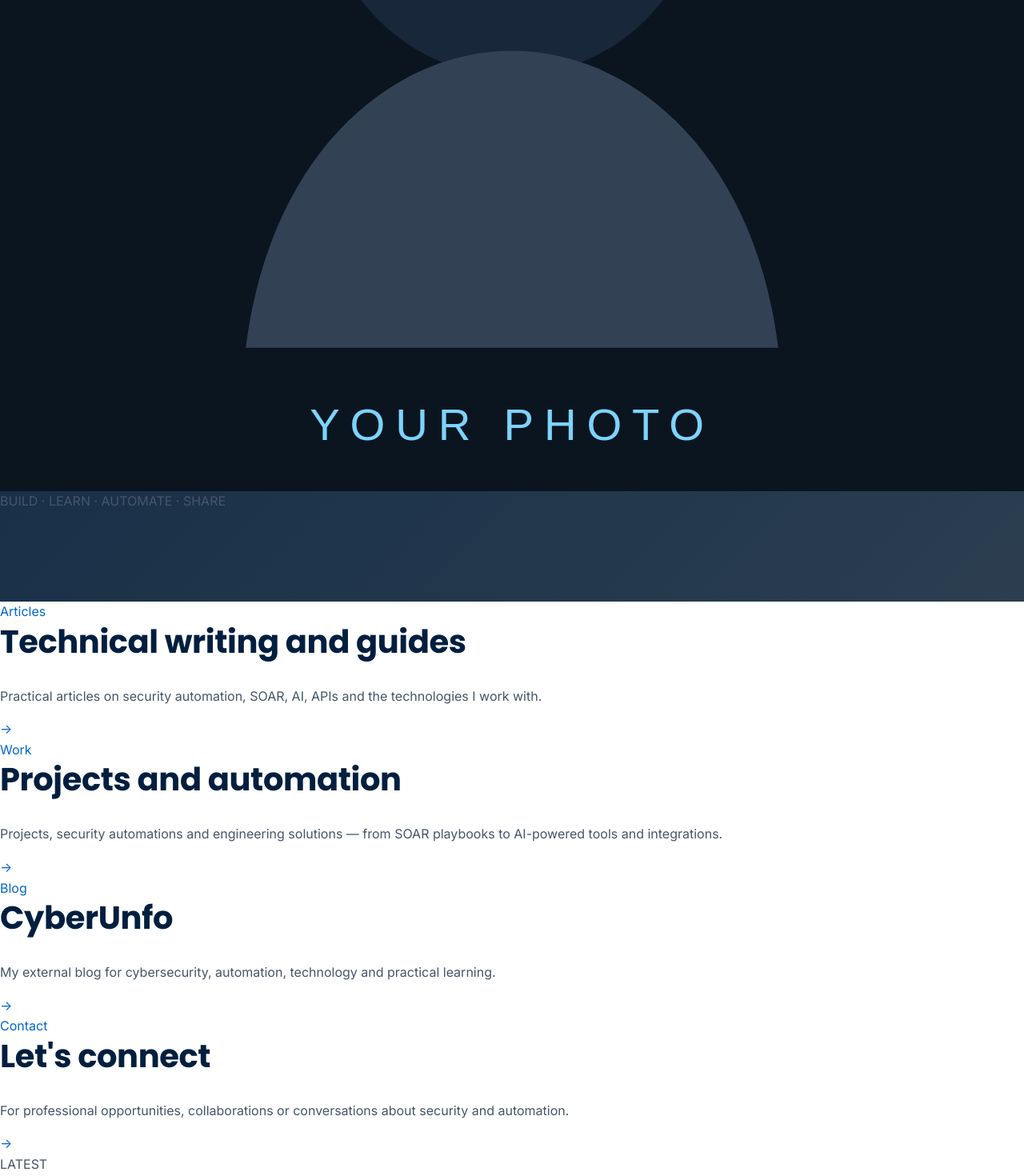
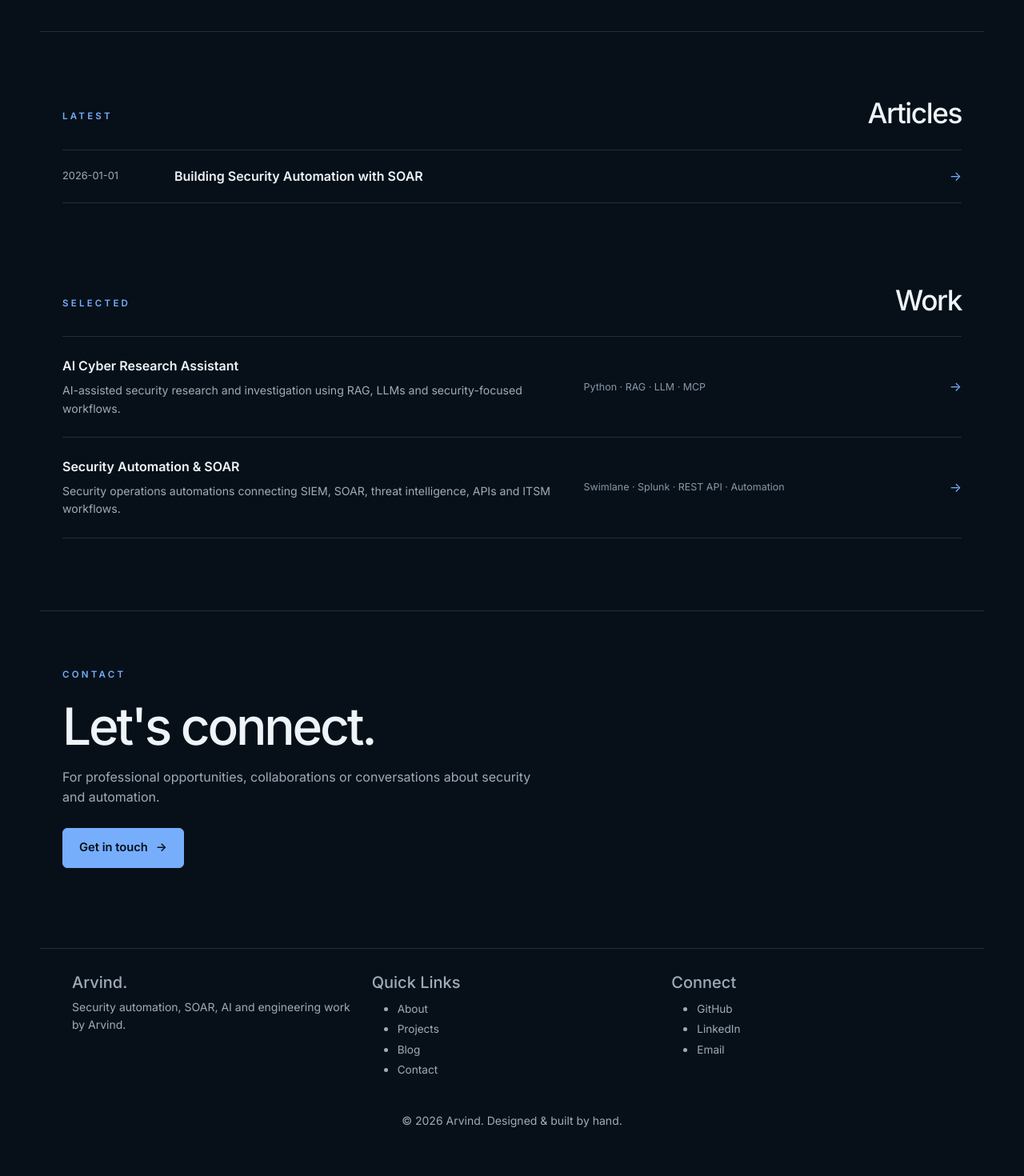
Before and after one commit to Arvind29/arvind29.github.io, a Next.js app: page / in a window 1280 px wide. Shown: the part 1140-2610 px from the top of the page at 80% size. Built offline with nearby package versions, Linux system fonts and the light colour scheme.

Commit message:
Apply clean responsive portfolio design

```diff
--- a/app/globals.css
+++ b/app/globals.css
@@ -1,384 +1,153 @@
 @import 'bootstrap/dist/css/bootstrap.min.css';
 
 :root {
-  --bs-primary: #0066cc;
-  --bs-secondary: #6c757d;
-  --bs-success: #28a745;
-  --bs-info: #17a2b8;
-  --bs-warning: #ffc107;
-  --bs-danger: #dc3545;
-  --bs-light: #f8f9fa;
-  --bs-dark: #1a1a1a;
-
-  /* Custom corporate theme */
-  --navy: #001f3f;
-  --charcoal: #2c3e50;
-  --slate: #475569;
-  --accent: #ff6b35;
-  --accent-blue: #0066cc;
-  --text-primary: #1a1a1a;
-  --text-secondary: #475569;
-  --bg-light: #f8fafc;
-  --bg-white: #ffffff;
-  --border-subtle: #e2e8f0;
+  --bg: #071019;
+  --bg-soft: #0b1621;
+  --text: #eef4f8;
+  --muted: #9eacb9;
+  --line: #20303d;
+  --blue: #76aefc;
+  --green: #62e6b1;
+  --max: 1180px;
 }
 
-* {
+* { box-sizing: border-box; }
+html { scroll-behavior: smooth; }
+body {
   margin: 0;
-  padding: 0;
-  box-sizing: border-box;
+  background: var(--bg);
+  color: var(--text);
+  font-family: Inter, -apple-system, BlinkMacSystemFont, "Segoe UI", sans-serif;
+  line-height: 1.6;
+}
+a { color: inherit; text-decoration: none; }
+a:hover { color: inherit; }
+
+.site-header {
+  position: sticky;
+  top: 0;
+  z-index: 100;
+  background: rgba(7,16,25,.92);
+  backdrop-filter: blur(12px);
+  border-bottom: 1px solid var(--line);
+}
+.site-nav {
+  max-width: var(--max);
+  margin: auto;
+  min-height: 78px;
+  padding: 0 28px;
+  display: flex;
+  align-items: center;
+  justify-content: space-between;
+}
+.brand { font-size: 1.55rem; font-weight: 700; letter-spacing: -.03em; }
+.brand small { display: block; color: var(--muted); font-size: .72rem; font-weight: 400; letter-spacing: .02em; }
+.menu { display: flex; gap: 34px; align-items: center; }
+.menu a { color: #c6d1da; font-size: .94rem; transition: color .2s ease; }
+.menu a:hover { color: var(--text); }
+.menu-button { display: none; background: none; border: 0; padding: 8px; }
+.menu-button span { display: block; width: 23px; height: 2px; background: var(--text); margin: 5px 0; }
+
+.hero {
+  max-width: var(--max);
+  margin: auto;
+  min-height: 620px;
+  padding: 100px 28px 90px;
+  display: grid;
+  grid-template-columns: 1.15fr .85fr;
+  gap: 60px;
+  align-items: center;
+}
+.eyebrow { color: var(--blue); font-size: .72rem; letter-spacing: .28em; font-weight: 600; margin: 0 0 18px; }
+.hero h1 { font-size: clamp(3rem, 6vw, 5.25rem); line-height: 1.02; letter-spacing: -.055em; margin: 0 0 22px; font-weight: 700; }
+.hero h1 span { color: var(--blue); display: block; }
+.hero-role { color: var(--text); font-size: 1.3rem; font-weight: 600; margin: 0 0 4px; }
+.hero-specialties { color: var(--green); font-size: .98rem; margin: 0 0 22px; }
+.hero-description { color: var(--muted); max-width: 680px; font-size: 1.02rem; margin: 0 0 30px; }
+.hero-actions { display: flex; flex-wrap: wrap; gap: 12px; }
+.button { display: inline-flex; align-items: center; gap: 10px; padding: 12px 20px; border-radius: 6px; font-weight: 600; font-size: .92rem; border: 1px solid var(--line); transition: transform .2s ease, border-color .2s ease, background .2s ease; }
+.button:hover { transform: translateY(-2px); }
+.button-primary { background: var(--blue); color: #071019; border-color: var(--blue); }
+.button-primary:hover { color: #071019; }
+.button-secondary { color: var(--text); background: transparent; }
+.button-secondary:hover { border-color: var(--blue); }
+.hero-photo-wrap { display: flex; flex-direction: column; align-items: center; justify-content: center; }
+.hero-photo-ring { width: min(330px, 72vw); aspect-ratio: 1; border-radius: 50%; padding: 4px; background: linear-gradient(135deg, var(--blue), #8f78f6); box-shadow: 0 0 70px rgba(118,174,252,.10); }
+.hero-photo { width: 100%; height: 100%; display: block; object-fit: cover; border-radius: 50%; border: 4px solid var(--bg); }
+.photo-caption { color: #81919e; letter-spacing: .28em; font-size: .68rem; margin: 22px 0 0; }
+
+.destinations { max-width: var(--max); margin: 0 auto; padding: 0 28px 90px; display: grid; grid-template-columns: repeat(4, 1fr); border-bottom: 1px solid var(--line); }
+.destination { min-height: 230px; padding: 28px 24px; border: 1px solid var(--line); margin-right: -1px; background: var(--bg-soft); display: flex; flex-direction: column; justify-content: space-between; transition: background .2s ease, border-color .2s ease; }
+.destination:hover { background: #0e1b28; border-color: #385266; position: relative; z-index: 1; }
+.destination-label { color: var(--blue); font-size: .7rem; letter-spacing: .18em; text-transform: uppercase; }
+.destination h2 { color: var(--text); font-size: 1.45rem; margin: 10px 0 10px; }
+.destination p { color: var(--muted); font-size: .9rem; margin: 0; }
+.destination-arrow { color: var(--blue); font-size: 1.3rem; align-self: flex-end; }
+.blog .destination-label { color: #b08cff; }
+.contact .destination-label { color: #ff9a9a; }
+
+.content-preview { max-width: var(--max); margin: auto; padding: 80px 28px 20px; }
+.section-heading { display: flex; align-items: end; justify-content: space-between; gap: 20px; margin-bottom: 24px; }
+.section-heading .eyebrow { margin: 0 0 8px; }
+.section-heading h2 { font-size: 2.2rem; margin: 0; letter-spacing: -.04em; }
+.article-list, .work-list { border-top: 1px solid var(--line); }
+.article-row { display: grid; grid-template-columns: 120px 1fr 30px; gap: 20px; padding: 20px 0; border-bottom: 1px solid var(--line); align-items: center; }
+.article-row > span:first-child { color: var(--muted); font-size: .8rem; }
+.article-row strong, .work-row strong { font-size: 1rem; font-weight: 600; }
+.row-arrow { color: var(--blue); text-align: right; }
+.work-row { display: grid; grid-template-columns: 1.5fr 1fr 30px; gap: 24px; padding: 24px 0; border-bottom: 1px solid var(--line); align-items: center; }
+.work-row p { color: var(--muted); margin: 6px 0 0; font-size: .88rem; }
+.work-tags { color: #8798a7; font-size: .78rem; }
+
+.contact-section { max-width: var(--max); margin: 70px auto 0; padding: 70px 28px 100px; border-top: 1px solid var(--line); }
+.contact-section h2 { font-size: clamp(2.3rem, 5vw, 4rem); letter-spacing: -.05em; margin: 0 0 12px; }
+.contact-section > p:not(.eyebrow) { color: var(--muted); max-width: 600px; margin: 0 0 25px; }
+
+footer { max-width: var(--max); margin: auto; padding: 30px 28px 40px; border-top: 1px solid var(--line); color: var(--muted); }
+.footer-inner { display: flex; justify-content: space-between; align-items: center; gap: 20px; }
+.footer-brand { color: var(--text); font-weight: 700; }
+.footer-links { display: flex; gap: 20px; }
+.footer-links a { color: var(--muted); font-size: .85rem; }
+.footer-links a:hover { color: var(--text); }
+
+@media (max-width: 900px) {
+  .hero { grid-template-columns: 1fr; min-height: auto; padding-top: 75px; text-align: center; }
+  .hero-copy { order: 2; }
+  .hero-photo-wrap { order: 1; }
+  .hero-description { margin-left: auto; margin-right: auto; }
+  .hero-actions { justify-content: center; }
+  .destinations { grid-template-columns: repeat(2, 1fr); }
+  .destination { margin-bottom: -1px; }
 }
 
-html {
-  scroll-behavior: smooth;
+@media (max-width: 640px) {
+  .site-nav { min-height: 68px; padding: 0 20px; }
+  .menu-button { display: block; }
+  .menu { display: none; position: absolute; top: 68px; left: 0; right: 0; padding: 12px 20px 18px; background: var(--bg); border-bottom: 1px solid var(--line); flex-direction: column; align-items: stretch; gap: 0; }
+  .menu-open { display: flex; }
+  .menu a { padding: 12px 0; border-bottom: 1px solid var(--line); }
+  .hero { padding: 55px 20px 60px; gap: 35px; }
+  .hero h1 { font-size: clamp(2.5rem, 13vw, 3.7rem); }
+  .hero-role { font-size: 1.08rem; }
+  .hero-description { font-size: .94rem; }
+  .hero-photo-ring { width: 230px; }
+  .photo-caption { font-size: .58rem; letter-spacing: .18em; }
+  .destinations { padding: 0 20px 60px; grid-template-columns: 1fr; }
+  .destination { min-height: 145px; padding: 22px; }
+  .destination h2 { font-size: 1.25rem; }
+  .content-preview { padding: 60px 20px 10px; }
+  .section-heading { align-items: start; flex-direction: column; }
+  .section-heading h2 { font-size: 1.9rem; }
+  .article-row { grid-template-columns: 1fr 25px; gap: 8px; }
+  .article-row > span:first-child { grid-column: 1 / -1; }
+  .work-row { grid-template-columns: 1fr 25px; gap: 8px; }
+  .work-tags { grid-column: 1; }
+  .contact-section { margin-top: 50px; padding: 55px 20px 75px; }
+  footer { padding: 25px 20px 35px; }
+  .footer-inner { align-items: flex-start; flex-direction: column; }
 }
 
-body {
-  font-family: 'Inter', -apple-system, BlinkMacSystemFont, 'Segoe UI', sans-serif;
-  color: var(--text-primary);
-  background-color: var(--bg-white);
-  line-height: 1.6;
-  font-size: 16px;
+@media (prefers-reduced-motion: reduce) {
+  html { scroll-behavior: auto; }
+  *, *::before, *::after { transition: none !important; }
 }
-
-/* Typography */
-h1,
-h2,
-h3,
-h4,
-h5,
-h6 {
-  font-family: 'Poppins', sans-serif;
-  font-weight: 700;
-  letter-spacing: -0.01em;
-  color: var(--navy);
-  margin-bottom: 1rem;
-}
-
-h1 {
-  font-size: 3.5rem;
-  line-height: 1.1;
-}
-
-h2 {
-  font-size: 2.5rem;
-  line-height: 1.2;
-  margin-bottom: 2rem;
-}
-
-h3 {
-  font-size: 1.75rem;
-  margin-bottom: 1.5rem;
-}
-
-h4 {
-  font-size: 1.25rem;
-  margin-bottom: 1rem;
-}
-
-p {
-  color: var(--text-secondary);
-  margin-bottom: 1rem;
-}
-
-a {
-  color: var(--accent-blue);
-  text-decoration: none;
-  transition: color 0.3s ease;
-}
-
-a:hover {
-  color: var(--accent);
-  text-decoration: underline;
-}
-
-/* Buttons */
-.btn {
-  font-weight: 600;
-  border-radius: 0.5rem;
-  padding: 0.75rem 1.5rem;
-  transition: all 0.3s ease;
-  border: none;
-}
-
-.btn-primary {
-  background-color: var(--accent-blue);
-  color: white;
-}
-
-.btn-primary:hover {
-  background-color: var(--navy);
-  transform: translateY(-2px);
-  box-shadow: 0 8px 16px rgba(0, 102, 204, 0.2);
-}
-
-.btn-outline-primary {
-  color: var(--accent-blue);
-  border: 2px solid var(--accent-blue);
-}
-
-.btn-outline-primary:hover {
-  background-color: var(--accent-blue);
-  color: white;
-}
-
-/* Sections */
-.section {
-  padding: 5rem 0;
-}
-
-#experience {
-  padding-bottom: 8rem !important;
-}
-
-#blog {
-  clear: both;
-  padding-top: 8rem !important;
-  margin-top: 4rem !important;
-}
-
-#contact {
-  clear: both;
-  padding-top: 8rem !important;
-  padding-bottom: 6rem !important;
-  margin-top: 5rem !important;
-}
-
-.section-title {
-  position: relative;
-  display: inline-block;
-  margin-bottom: 3rem;
-}
-
-.section-title::after {
-  content: '';
-  display: block;
-  width: 60px;
-  height: 4px;
-  background: linear-gradient(90deg, var(--accent-blue), var(--accent));
-  margin-top: 0.75rem;
-  border-radius: 2px;
-}
-
-/* Navbar */
-.navbar {
-  background-color: var(--bg-white);
-  box-shadow: 0 2px 8px rgba(0, 0, 0, 0.05);
-  padding: 1rem 0;
-  position: sticky;
-  top: 0;
-  z-index: 1000;
-}
-
-.navbar-brand {
-  font-family: 'Poppins', sans-serif;
-  font-weight: 700;
-  font-size: 1.5rem;
-  color: var(--navy) !important;
-}
-
-.nav-link {
-  color: var(--text-secondary) !important;
-  font-weight: 500;
-  margin: 0 0.5rem;
-  transition: color 0.3s ease;
-}
-
-.nav-link:hover {
-  color: var(--accent-blue) !important;
-}
-
-/* Cards */
-.card {
-  border: 1px solid var(--border-subtle);
-  border-radius: 0.75rem;
-  box-shadow: 0 1px 3px rgba(0, 0, 0, 0.05);
-  transition: all 0.3s ease;
-  height: 100%;
-}
-
-.card:hover {
-  border-color: var(--accent-blue);
-  box-shadow: 0 8px 16px rgba(0, 102, 204, 0.1);
-  transform: translateY(-4px);
-}
-
-.card-body {
-  padding: 1.5rem;
-}
-
-.card-title {
-  font-size: 1.25rem;
-  font-weight: 700;
-  color: var(--navy);
-  margin-bottom: 0.75rem;
-}
-
-.card-text {
-  color: var(--text-secondary);
-  font-size: 0.95rem;
-  line-height: 1.6;
-}
-
-/* Tags/Badges */
-.badge {
-  background-color: var(--bg-light);
-  color: var(--accent-blue);
-  border: 1px solid var(--border-subtle);
-  padding: 0.4rem 0.8rem;
-  border-radius: 0.4rem;
-  font-size: 0.8rem;
-  font-weight: 600;
-  margin-right: 0.5rem;
-  margin-bottom: 0.5rem;
-  display: inline-block;
-}
-
-/* Hero Section */
-.hero {
-  background: linear-gradient(135deg, var(--navy) 0%, var(--charcoal) 100%);
-  color: white;
-  padding: 8rem 0 6rem;
-  position: relative;
-  overflow: hidden;
-}
-
-.hero::before {
-  content: '';
-  position: absolute;
-  top: -50%;
-  right: -10%;
-  width: 500px;
-  height: 500px;
-  background: rgba(0, 102, 204, 0.1);
-  border-radius: 50%;
-  z-index: 0;
-}
-
-.hero-content {
-  position: relative;
-  z-index: 1;
-}
-
-.hero h1 {
-  color: white;
-  margin-bottom: 1rem;
-  font-size: clamp(2rem, 8vw, 3.5rem);
-}
-
-.hero .lead {
-  font-size: 1.25rem;
-  margin-bottom: 2rem;
-  color: rgba(255, 255, 255, 0.9);
-}
-
-/* Footer */
-footer {
-  background-color: var(--charcoal);
-  color: white;
-  padding: 3rem 0 1rem;
-  margin-top: 5rem;
-}
-
-footer a {
-  color: var(--accent-blue);
-}
-
-footer a:hover {
-  color: var(--accent);
-}
-
-.footer-section h5 {
-  color: white;
-  font-size: 1rem;
-  margin-bottom: 1rem;
-}
-
-.footer-links ul {
-  list-style: none;
-  padding: 0;
-}
-
-.footer-links li {
-  margin-bottom: 0.5rem;
-}
-
-/* Responsive */
-@media (max-width: 768px) {
-  h1 {
-    font-size: 2rem;
-  }
-
-  h2 {
-    font-size: 1.75rem;
-  }
-
-  .section {
-    padding: 3rem 0;
-  }
-
-  .hero {
-    padding: 4rem 0 3rem;
-  }
-
-  .hero h1 {
-    font-size: 1.75rem;
-  }
-
-  .hero .lead {
-    font-size: 1rem;
-  }
-
-  .nav-link {
-    margin: 0.25rem 0;
-  }
-}
-
-/* Accessibility */
-:focus-visible {
-  outline: 2px solid var(--accent-blue);
-  outline-offset: 2px;
-}
-
-button:focus-visible,
-a:focus-visible {
-  outline: 2px solid var(--accent-blue);
-  outline-offset: 2px;
-}
-
-/* Animations */
-@keyframes fadeInUp {
-  from {
-    opacity: 0;
-    transform: translateY(20px);
-  }
-
-  to {
-    opacity: 1;
-    transform: translateY(0);
-  }
-}
-
-.fade-in-up {
-  animation: fadeInUp 0.6s ease-out;
-}
-
-/* Utilities */
-.text-muted {
-  color: var(--text-secondary) !important;
-}
-
-.bg-light {
-  background-color: var(--bg-light) !important;
-}
-
-.divider {
-  height: 1px;
-  background-color: var(--border-subtle);
-  margin: 3rem 0;
-}
-
-.link-external::after {
-  content: ' ↗';
-  font-weight: 600;
-}
```
